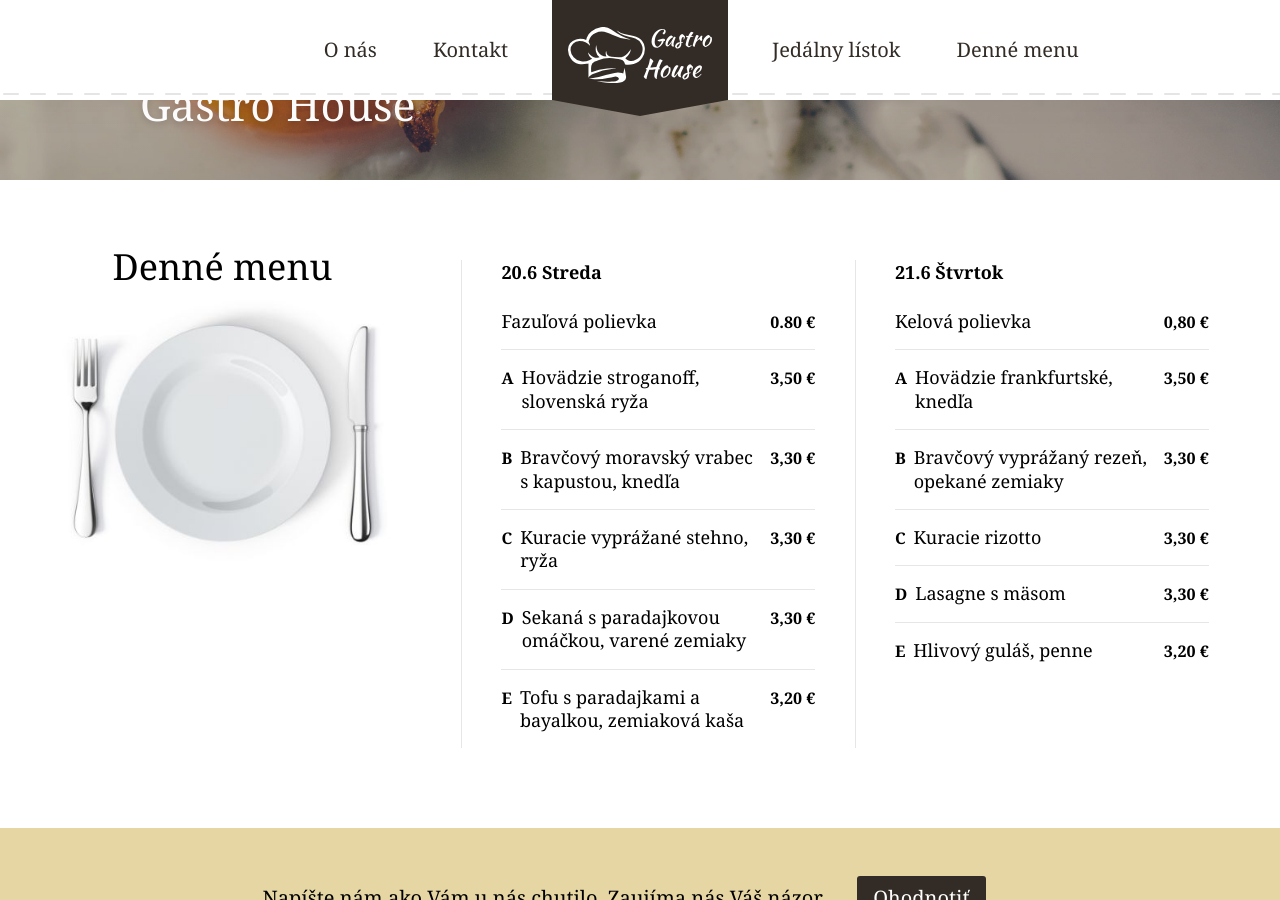
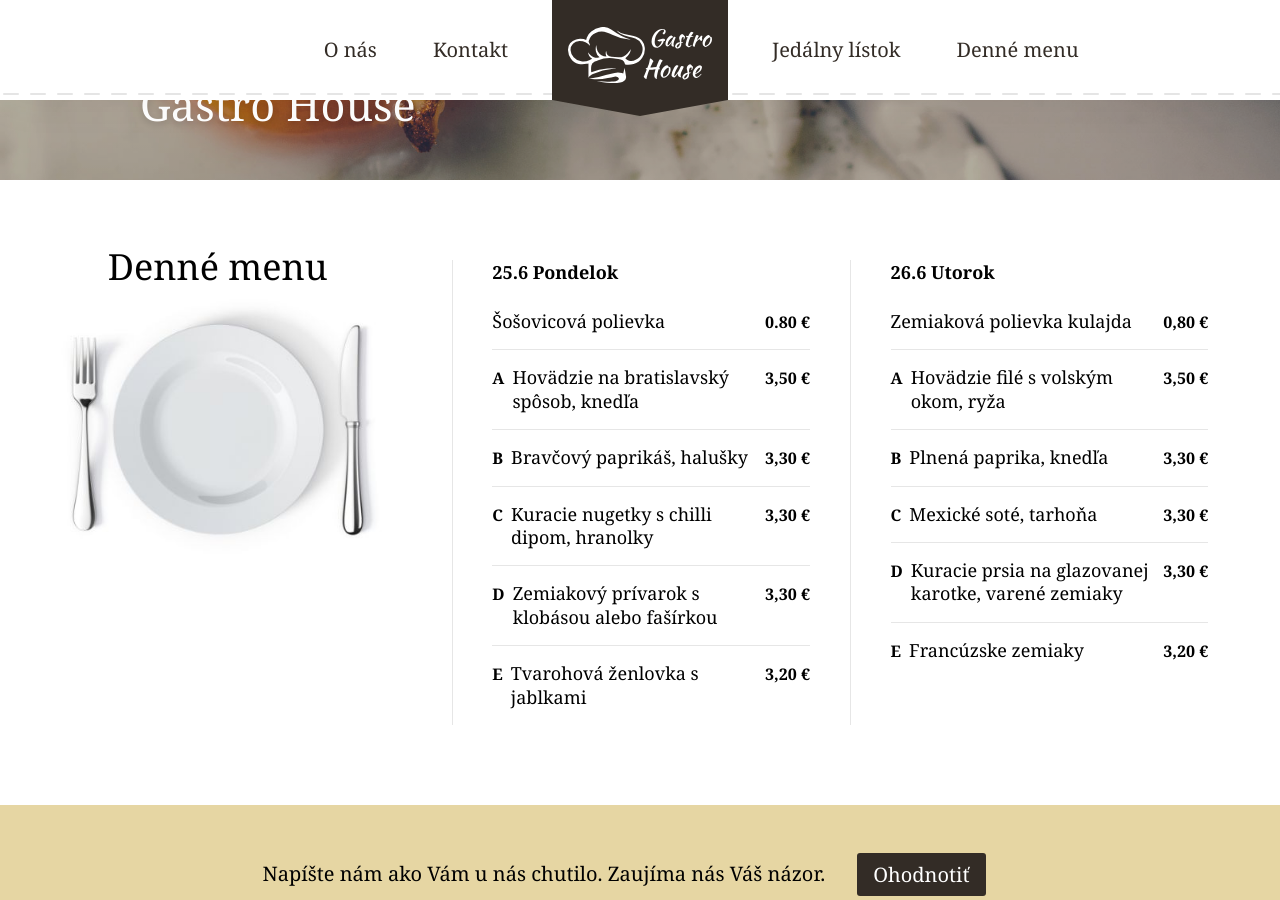
Before and after one commit to gastrohouse/web, a Jekyll site: the page built from _pages/home.html, in a window 1280 px wide and 900 px high, scrolled down 550 px. Built offline with Jekyll 4.4.1, drawn with Linux system fonts in a browser that asks for light colours.

Commit message:
Update from Forestry.io - Updated home.html

```diff
--- a/_pages/home.html
+++ b/_pages/home.html
@@ -2,44 +2,44 @@
 permalink: "/"
 layout: home
 menu:
-- day: 20.6 Streda
+- day: 25.6 Pondelok
   food:
-  - title: 'Fazuľová polievka '
+  - title: "Šošovicová polievka "
     price: '0.80'
-  - title: Hovädzie stroganoff, slovenská ryža
+  - title: Hovädzie na bratislavský spôsob, knedľa
     mark: A
     price: '3,50'
-  - title: Bravčový moravský vrabec s kapustou, knedľa
+  - title: Bravčový paprikáš, halušky
     mark: B
     price: '3,30'
-  - title: Kuracie vyprážané stehno, ryža
+  - title: Kuracie nugetky s chilli dipom, hranolky
     mark: C
     price: '3,30'
-  - title: Sekaná s paradajkovou omáčkou, varené zemiaky
+  - title: Zemiakový prívarok s klobásou alebo fašírkou
     mark: D
     price: '3,30'
-  - title: Tofu s paradajkami a bayalkou, zemiaková kaša
+  - title: Tvarohová ženlovka s jablkami
     mark: E
     price: '3,20'
 - food:
-  - title: Kelová polievka
+  - title: Zemiaková polievka kulajda
     price: 0,80
-  - title: Hovädzie frankfurtské, knedľa
+  - title: Hovädzie filé s volským okom, ryža
     mark: A
     price: '3,50'
-  - title: Bravčový vyprážaný rezeň, opekané zemiaky
+  - title: Plnená paprika, knedľa
     mark: B
     price: '3,30'
-  - title: Kuracie rizotto
+  - title: Mexické soté, tarhoňa
     mark: C
     price: '3,30'
-  - title: Lasagne s mäsom
+  - title: Kuracie prsia na glazovanej karotke, varené zemiaky
     mark: D
     price: '3,30'
   - mark: E
     price: '3,20'
-    title: Hlivový guláš, penne
-  day: 21.6 Štvrtok
+    title: Francúzske zemiaky
+  day: 26.6 Utorok
 intro:
   title: Gastro House
   perex: ''
```
